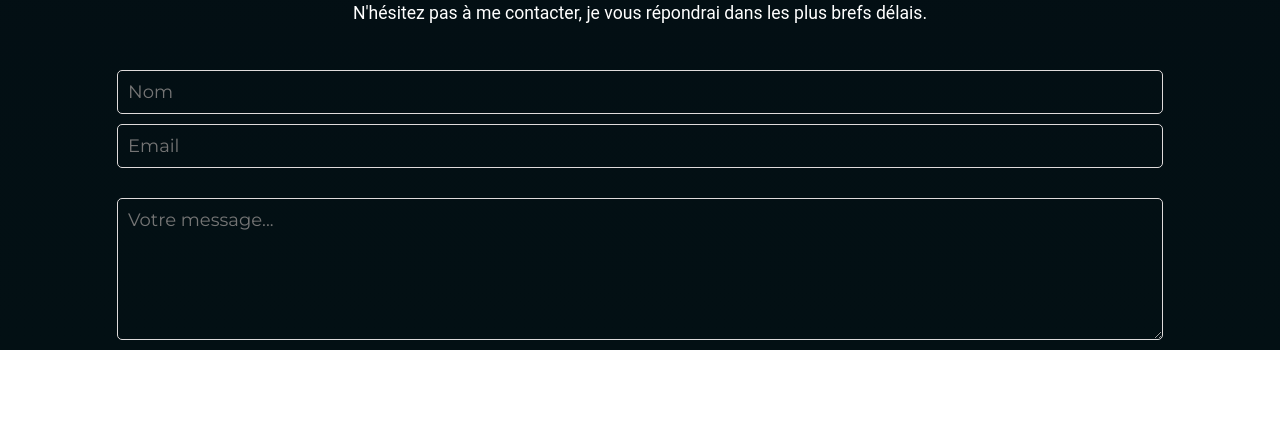
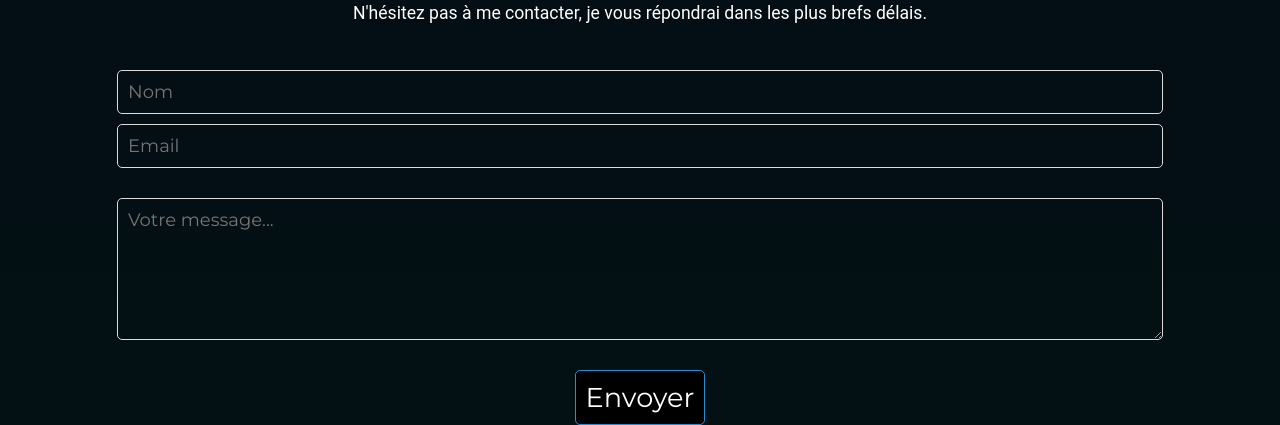
Before and after one commit to Arno-l/portfolio2023, a React (Create React App) app: page /home in a window 1280 px wide. Shown: the part 3753-4178 px from the top of the page. Before the commit the page ends 4103 px from the top, so only its background shows below. Built offline with nearby package versions, Linux system fonts and the light colour scheme.

Commit message:
contact-form ok

```diff
--- a/package.json
+++ b/package.json
@@ -3,6 +3,7 @@
   "version": "0.1.0",
   "private": true,
   "dependencies": {
+    "@emailjs/browser": "^3.10.0",
     "@n8tb1t/use-scroll-position": "^2.0.3",
     "@testing-library/jest-dom": "^5.16.5",
     "@testing-library/react": "^13.4.0",
--- a/src/components/About/about.css
+++ b/src/components/About/about.css
@@ -58,12 +58,13 @@
   border-radius: 5px;
   background-color: var(--dark2);
   cursor: pointer;
+  text-decoration: none;
+  color: var(--white);
 }
 
 .cv-btn:hover,
 .cv-btn:focus {
-  color: var(--blue);
-  background-color: var(--white);
+  background-color: var(--blue);
 }
 
 @media only screen and (max-width: 550px) {
--- a/src/components/About/about.jsx
+++ b/src/components/About/about.jsx
@@ -1,7 +1,7 @@
 import React, { useEffect, useState } from "react";
 //import { useScrollPosition } from '@n8tb1t/use-scroll-position';
 import "./about.css";
-
+import fileCV from "../../assets/files/CV2023.pdf";
 
 
 const About = () => {
@@ -25,7 +25,30 @@ const About = () => {
       };
     }, [isOnTargetDiv]);
 
+
     /*
+    function downloadPDF() {
+      const pdfUrl = '../../assets/files/CV2023.pdf';
+      fetch(pdfUrl, {
+        headers: {
+          Accept: 'application/pdf'
+        }
+      })
+      .then(response => response.blob())
+      .then(blob => {
+        console.log(blob);
+        const url = window.URL.createObjectURL(blob);
+        const a = document.createElement('a');
+        a.href = url;
+        a.download = "CV2023.pdf";
+        document.body.appendChild(a);
+        a.click();
+        a.remove();
+      });
+    };
+
+
+
     useScrollPosition(({ prevPos, currPos }) => {
         console.log(currPos.x)
         console.log(currPos.y)
@@ -48,7 +71,7 @@ const About = () => {
                 il était temps pour moi de me tourner vers un domaine qui me passionne depuis de nombreuses années.
                 J’ai toujours été curieux et admiratif de ce qui peut être créer avec du code et savoir maintenant l’utiliser me permet de m’épanouir pleinement dans ce métier.
                 </p>
-                <a className="cv-btn">Télécharger CV</a>
+                <a href={fileCV} download="CV2023" target="_blank" rel="noreferrer" className="cv-btn">Télécharger CV</a>
             </div>
         </>
     )
--- a/src/components/Contact/contact.css
+++ b/src/components/Contact/contact.css
@@ -74,3 +74,20 @@
 .contact-textarea:focus {
     border-color: var(--blue);
 }
+
+.submit-form-btn {
+    font-family: Montserrat, sans-serif;
+    font-size: 1.7em;
+    margin-top: 20px;
+    padding: 10px;
+    border: solid 1px var(--blue);
+    border-radius: 5px;
+    background-color: var(--dark2);
+    cursor: pointer;
+    color: var(--white);
+}
+
+.submit-form-btn:hover,
+.submit-form-btn:focus {
+  background-color: var(--blue);
+}
--- a/src/components/Contact/contact.jsx
+++ b/src/components/Contact/contact.jsx
@@ -1,9 +1,12 @@
-import React, { useEffect, useState } from "react";
+import React, { useEffect, useState, useRef } from "react";
 import "./contact.css";
+import emailjs from '@emailjs/browser';
+
 
 const Contact = () => {
   const [lineWidth, setLineWidth] = useState("0vw");
   const [isOnTargetDiv, setIsOnTargetDiv] = useState(true);
+  const form = useRef();
 
   useEffect(() => {
     function handleScroll() {
@@ -21,6 +24,16 @@ const Contact = () => {
     };
   }, [isOnTargetDiv]);
 
+  function sendEmail(e) {
+    e.preventDefault();
+    emailjs.sendForm('service_1lynk3i', 'template_l7x8s56', e.target, 'sVsj_7QNcD8a-Qu0V')
+    .then((result) => {
+    console.log(result.text);
+    }, (error) => {
+    console.log(error.text);
+    });
+    }
+
   return (
     <>
       <span id="contact-anchor"></span>
@@ -35,10 +48,11 @@ const Contact = () => {
             délais.
           </p>
         </div>
-        <form className="contact-form">
+        <form className="contact-form" onSubmit={sendEmail} ref={form}>
             <input name="name" type="text" className="feedback-input" placeholder="Nom"/>
             <input name="email" type="text" className="feedback-input" placeholder="Email"/>
-            <textarea type="text" name="contact-textarea" className="contact-textarea" placeholder="Votre message..."/>
+            <textarea type="text" name="message" className="contact-textarea" placeholder="Votre message..."/>
+            <input type="submit" className="submit-form-btn" value="Envoyer" />
         </form>
       </div>
     </>
--- /dev/null
+++ b/src/components/Footer/footer.jsx
@@ -0,0 +1,13 @@
+import React from "react";
+import "./footer.css";
+
+const Footer = () => {
+
+    return (
+        <>
+
+        </>
+    )
+}
+
+export default Footer;
--- a/src/pages/Home/home.jsx
+++ b/src/pages/Home/home.jsx
@@ -7,6 +7,7 @@ import Navbar from "../../components/Navbar/navbar";
 import Projects from "../../components/Projects/projects";
 import ProjectDetails from "../../components/ProjectDetails/projectDetails";
 import Contact from "../../components/Contact/contact";
+import Footer from "../../components/Footer/footer";
 
 const Home = () => {
 
@@ -22,6 +23,7 @@ const Home = () => {
         <Skills/>
         <Projects/>
         <Contact/>
+        <Footer/>
         </div>
         </main>
         </div>
```
Also changed, not shown: src/components/Footer/footer.css (added), 2 other files (tests, documents, lock files or other folders).
